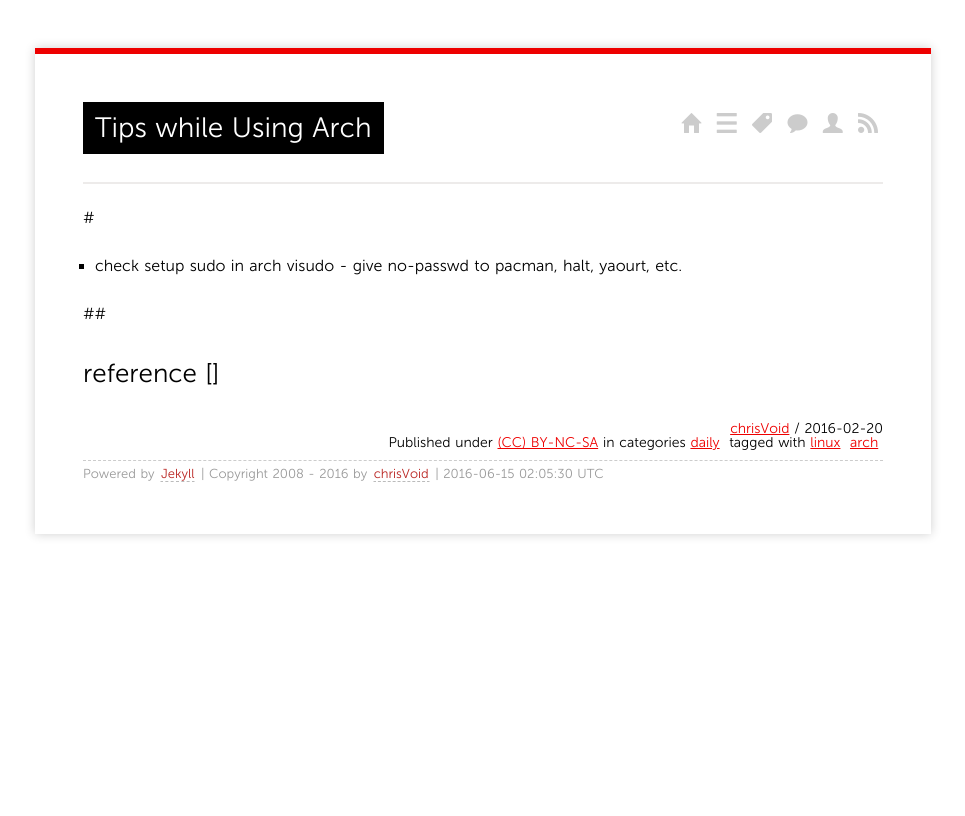
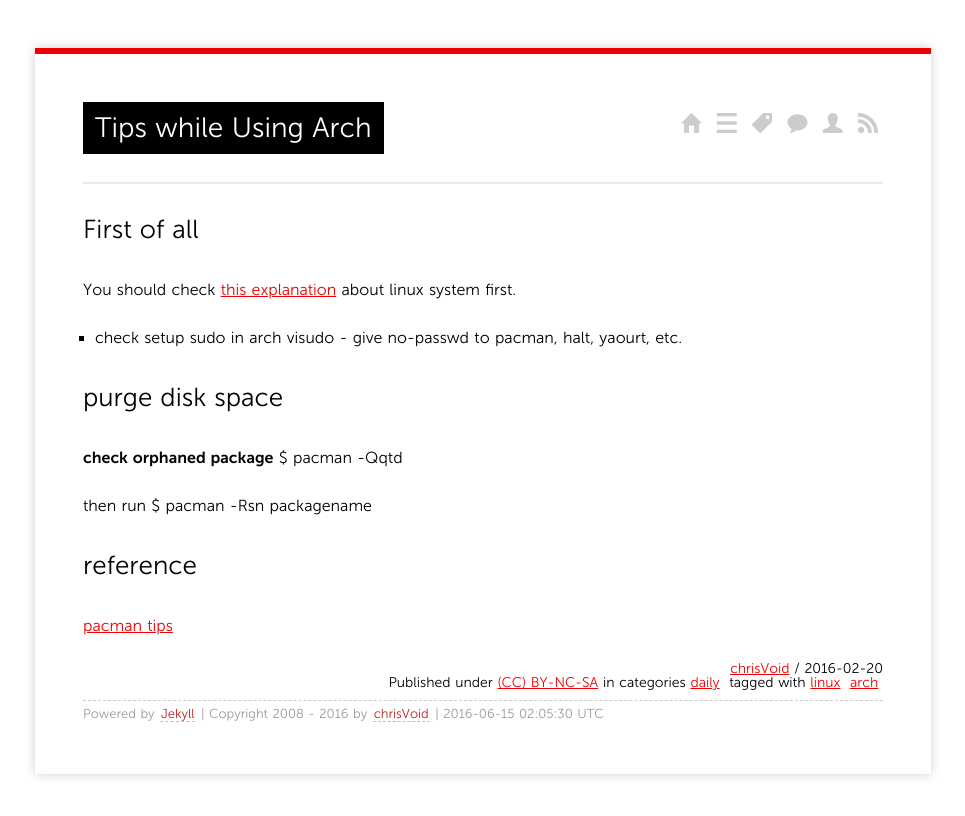
Before and after one commit to chris-void/chris-void.github.io, a Jekyll site: the page built from _posts/2016/2016-02-20-arch-tips.md, in a window 1280 px wide. Shown: the top 816 px of the page, without its empty margins (157-1122 px from the left). Built offline with Jekyll 4.4.1, drawn with Linux system fonts in a browser that asks for light colours; comment, search, counter and statistics services are not loaded.

```diff
--- a/_posts/2016/2016-02-20-arch-tips.md
+++ b/_posts/2016/2016-02-20-arch-tips.md
@@ -8,13 +8,26 @@
 - arch
 ---
 
-#
+## First of all
+
+You should check [this explanation](http://www.tldp.org/HOWTO/HighQuality-Apps-HOWTO/fhs.html) about linux system first.
+
 
 * check setup sudo in arch
 visudo - give no-passwd to pacman, halt, yaourt, etc.
 
-##
+## purge disk space
+
+**check orphaned package**
+$ pacman -Qqtd
+
+then run
+$ pacman -Rsn packagename
 
 
+## reference
 
-## reference []
+[pacman tips](https://wiki.archlinux.org/index.php/Pacman/Tips_and_tricks)
+[](https://bbs.archlinux.org/viewtopic.php?id=135835)
+[](https://bbs.archlinux.org/viewtopic.php?id=171805)
+[](https://bbs.archlinux.org/viewtopic.php?id=158510)
```
